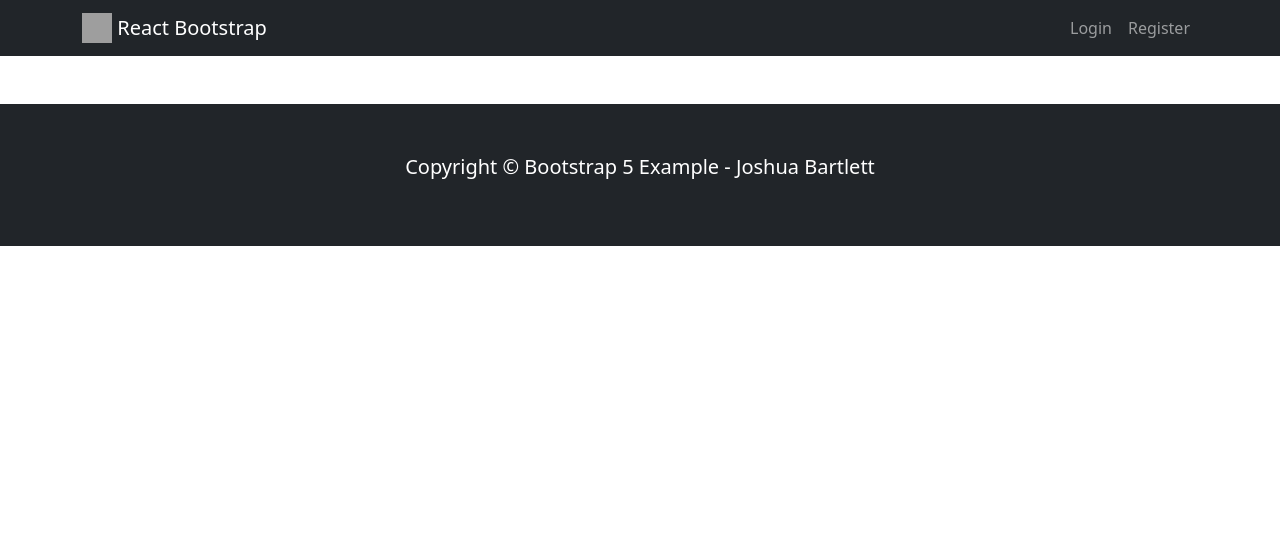
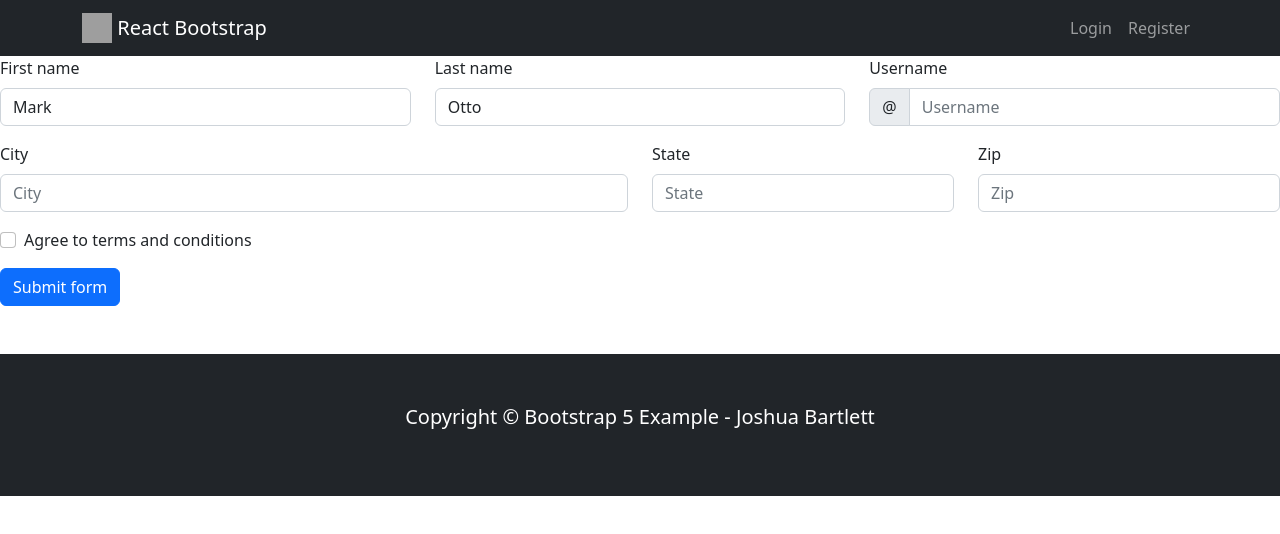
Before and after one commit to Joshva115/Silvia, a React (Create React App) app in the folder silvia/: page /test in a window 1280 px wide. Shown: the top 534 px of the page. Built offline with nearby package versions, Linux system fonts and the light colour scheme; grey boxes are pictures that could not be loaded.

Commit message:
Formik Update
Some progress on Formik, need to redo Login through a <Formik> wrapper instead of original way.

```diff
--- a/silvia/src/App.js
+++ b/silvia/src/App.js
@@ -2,8 +2,10 @@
 import Home from "./pages/home";
 import Login from "./pages/login";
 import Register from "./pages/register";
+import Test from "./pages/test";
 import Header from "./components/header";
 import Footer from "./components/footer";
+
 import { BrowserRouter, Routes, Route } from "react-router-dom";
 function App() {
   return (
@@ -13,6 +15,7 @@
         <Route path="/" element={<Home />} />
         <Route path="/Login" element={<Login />} />
         <Route path="/Register" element={<Register />} />
+        <Route path="/test" element={<Test />} />
       </Routes>
       <Footer />
     </BrowserRouter>
--- a/silvia/src/pages/general.css
+++ b/silvia/src/pages/general.css
@@ -8,3 +8,11 @@
     /*Lighter version of Kraken Purple*/
     background-color: #8478dc !important;
 }
+
+/*Highlights to the user an error*/
+input.input-error, select.input-error{
+    border-color: #ff0000;
+}
+p.error {
+    color:red;
+}
--- /dev/null
+++ b/silvia/src/pages/test.jsx
@@ -0,0 +1,152 @@
+import React from "react";
+import { Formik } from "formik";
+import Button from "react-bootstrap/Button";
+import Col from "react-bootstrap/Col";
+import Form from "react-bootstrap/Form";
+import InputGroup from "react-bootstrap/InputGroup";
+import Row from "react-bootstrap/Row";
+import * as yup from "yup";
+const schema = yup.object().shape({
+  firstName: yup.string().required(),
+  lastName: yup.string().required(),
+  username: yup.string().required(),
+  city: yup.string().required(),
+  state: yup.string().required(),
+  zip: yup.string().required(),
+  terms: yup.bool().required().oneOf([true], "Terms must be accepted"),
+});
+
+const test = () => {
+  return (
+    <Formik
+      validationSchema={schema}
+      onSubmit={console.log}
+      initialValues={{
+        firstName: "Mark",
+        lastName: "Otto",
+        username: "",
+        city: "",
+        state: "",
+        zip: "",
+        terms: false,
+      }}
+    >
+      {({
+        handleSubmit,
+        handleChange,
+        handleBlur,
+        values,
+        touched,
+        isValid,
+        errors,
+      }) => (
+        <Form noValidate onSubmit={handleSubmit}>
+          <Row className="mb-3">
+            <Form.Group as={Col} md="4" controlId="validationFormik01">
+              <Form.Label>First name</Form.Label>
+              <Form.Control
+                type="text"
+                name="firstName"
+                value={values.firstName}
+                onChange={handleChange}
+                isValid={touched.firstName && !errors.firstName}
+              />
+              <Form.Control.Feedback>Looks good!</Form.Control.Feedback>
+            </Form.Group>
+            <Form.Group as={Col} md="4" controlId="validationFormik02">
+              <Form.Label>Last name</Form.Label>
+              <Form.Control
+                type="text"
+                name="lastName"
+                value={values.lastName}
+                onChange={handleChange}
+                isValid={touched.lastName && !errors.lastName}
+              />
+
+              <Form.Control.Feedback>Looks good!</Form.Control.Feedback>
+            </Form.Group>
+            <Form.Group as={Col} md="4" controlId="validationFormikUsername">
+              <Form.Label>Username</Form.Label>
+              <InputGroup hasValidation>
+                <InputGroup.Text id="inputGroupPrepend">@</InputGroup.Text>
+                <Form.Control
+                  type="text"
+                  placeholder="Username"
+                  aria-describedby="inputGroupPrepend"
+                  name="username"
+                  value={values.username}
+                  onChange={handleChange}
+                  isInvalid={!!errors.username}
+                />
+                <Form.Control.Feedback type="invalid">
+                  {errors.username}
+                </Form.Control.Feedback>
+              </InputGroup>
+            </Form.Group>
+          </Row>
+          <Row className="mb-3">
+            <Form.Group as={Col} md="6" controlId="validationFormik03">
+              <Form.Label>City</Form.Label>
+              <Form.Control
+                type="text"
+                placeholder="City"
+                name="city"
+                value={values.city}
+                onChange={handleChange}
+                isInvalid={!!errors.city}
+              />
+
+              <Form.Control.Feedback type="invalid">
+                {errors.city}
+              </Form.Control.Feedback>
+            </Form.Group>
+            <Form.Group as={Col} md="3" controlId="validationFormik04">
+              <Form.Label>State</Form.Label>
+              <Form.Control
+                type="text"
+                placeholder="State"
+                name="state"
+                value={values.state}
+                onChange={handleChange}
+                isInvalid={!!errors.state}
+              />
+              <Form.Control.Feedback type="invalid">
+                {errors.state}
+              </Form.Control.Feedback>
+            </Form.Group>
+            <Form.Group as={Col} md="3" controlId="validationFormik05">
+              <Form.Label>Zip</Form.Label>
+              <Form.Control
+                type="text"
+                placeholder="Zip"
+                name="zip"
+                value={values.zip}
+                onChange={handleChange}
+                isInvalid={!!errors.zip}
+              />
+
+              <Form.Control.Feedback type="invalid">
+                {errors.zip}
+              </Form.Control.Feedback>
+            </Form.Group>
+          </Row>
+          <Form.Group className="mb-3">
+            <Form.Check
+              required
+              name="terms"
+              label="Agree to terms and conditions"
+              onChange={handleChange}
+              isInvalid={!!errors.terms}
+              feedback={errors.terms}
+              feedbackType="invalid"
+              id="validationFormik0"
+            />
+          </Form.Group>
+          <Button type="submit">Submit form</Button>
+        </Form>
+      )}
+    </Formik>
+  );
+};
+
+export default test;
```
